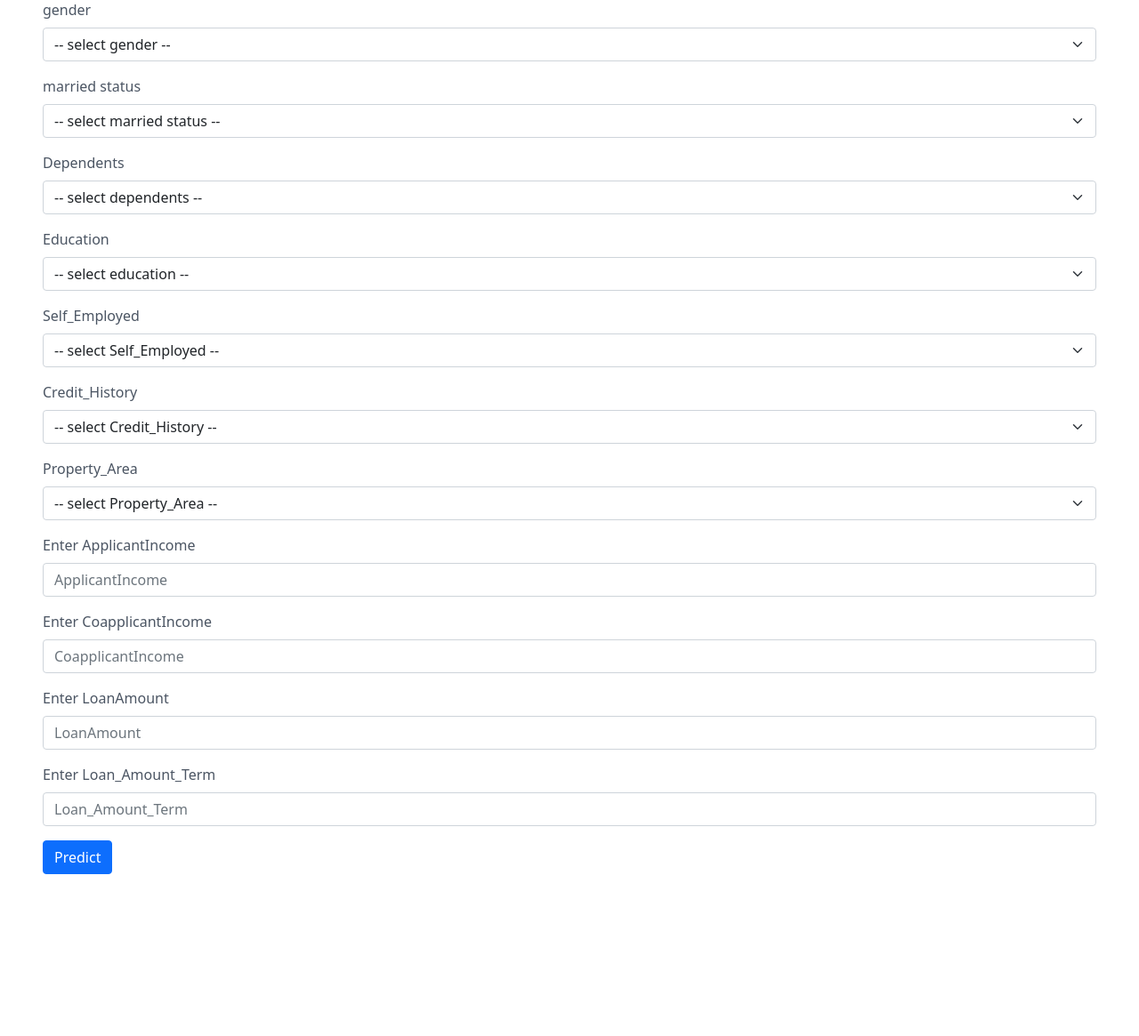
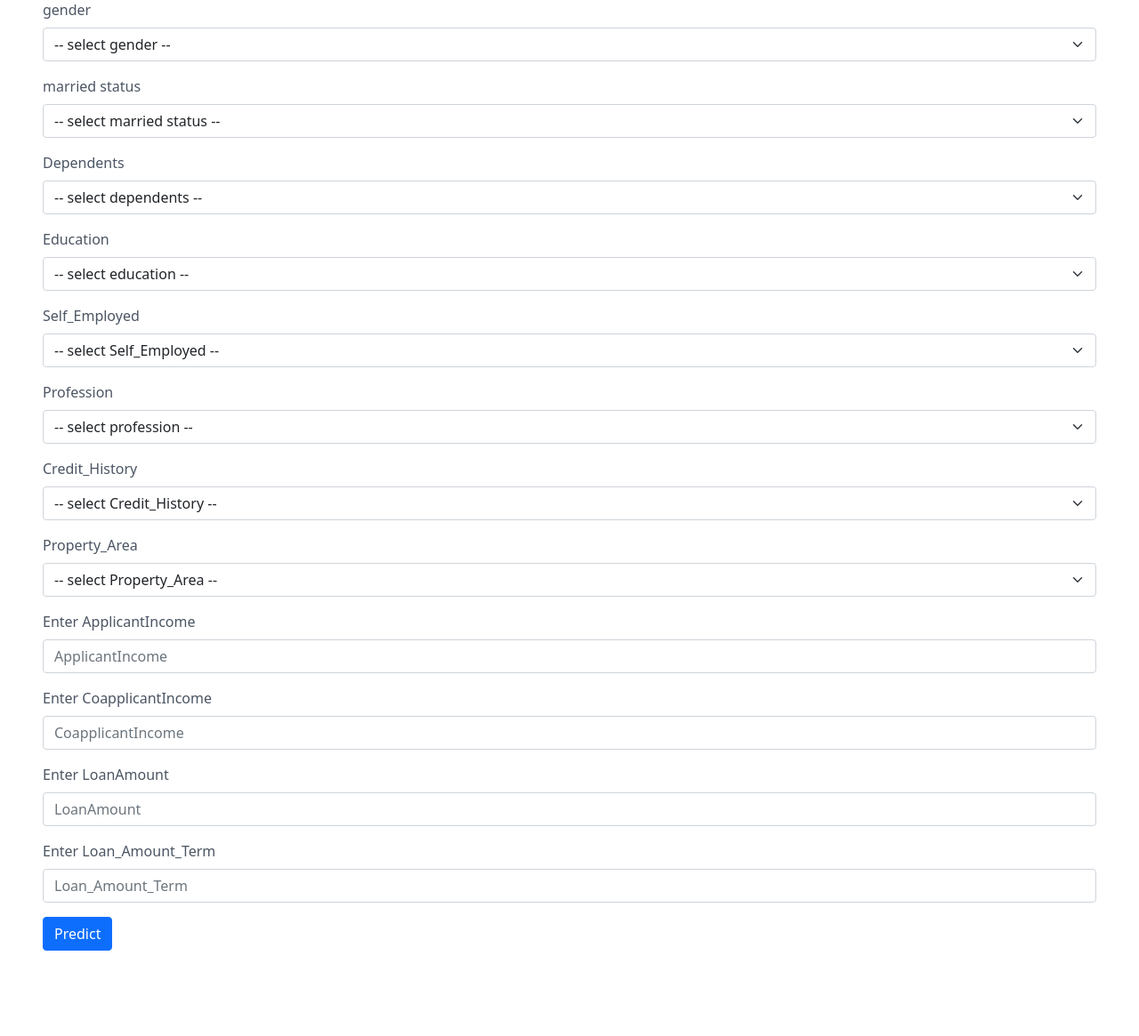
Before and after one commit to Adityakr55/Final-Year-Project, a Flask app: page /prediction.html in a window 1280 px wide. Shown: the part 349-1514 px from the top of the page at 89% size. Before the commit the page ends 1332 px from the top, so only its background shows below. Run offline with Flask 3, Linux system fonts and the light colour scheme; parts of the project's set-up code (start-up, migrations or seed data) failed here and were passed over.

Commit message:
professionfrontend_add

```diff
--- a/templates/prediction.html
+++ b/templates/prediction.html
@@ -67,6 +67,36 @@
   <option value="No">No</option>
 </select>
 </div>
+
+
+
+
+
+
+
+<!-- added by drd -->
+
+<div class="mb-3">
+  <label for="exampleFormControlInput1" class="form-label"> Profession</label>
+  <select class="form-select" id="married" name="married" aria-label="Default select example">
+  <option selected>-- select profession --</option>
+  <option value="Yes">Farming</option>
+  <option value="No">Teaching</option>
+  <option value="No">Banking</option>
+  <option value="No">Doctor</option>
+  <option value="No">Other</option>
+</select>
+</div>
+
+
+
+
+
+
+
+
+
+<!--  -->
 <div class="mb-3">
   <label for="exampleFormControlInput1" class="form-label">Credit_History</label>
   <select class="form-select" id="credit" name="credit" aria-label="Default select example">
```
